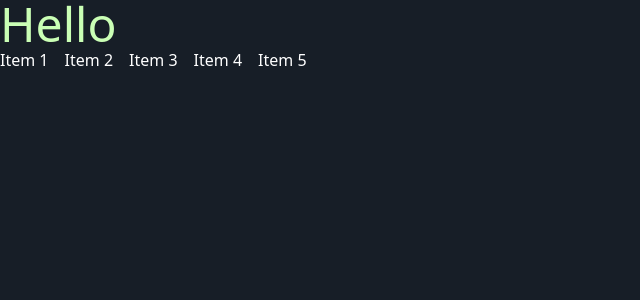
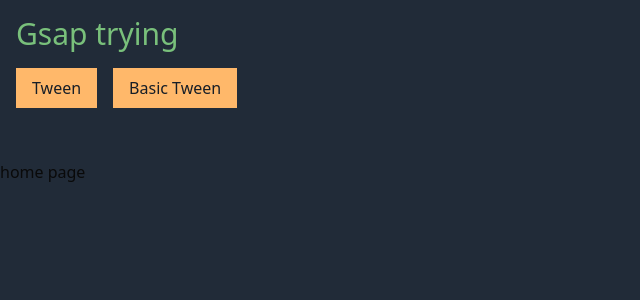
Before and after one commit to FourSqweez/try-nextjs-gsap-tailwind-v4-shadcn-bun, a Next.js app: page / in a window 1280 px wide. Shown: the top 300 px of the page, without its empty margins (0-640 px from the left). Built offline with nearby package versions, Linux system fonts and the light colour scheme.

Commit message:
Move component to page (no need to have RSC, caz don't fetch but just show animation) so 'use client' in page

```diff
--- a/src/components/lessons/tween/tween-control.tsx
+++ b/src/app/(lesson)/tween-control/page.tsx
@@ -1,10 +1,11 @@
 "use client";
+
 import { ControlButton } from "@/components/elements/control-button";
 import { useGSAP } from "@gsap/react";
 import gsap from "gsap";
 import React, { useCallback } from "react";
 
-const TweenControl: React.FC = () => {
+const TweenControlPage = () => {
   const tweenRef = React.useRef<GSAPTween | null>(null);
 
   useGSAP(
@@ -26,7 +27,7 @@ const TweenControl: React.FC = () => {
   const restart = useCallback(() => tweenRef.current?.restart(), []);
 
   return (
-    <div className="bg-[#0a5b90] p-5 text-center font-sans">
+    <div className="h-screen bg-[#0a5b90] p-5 text-center font-sans">
       <img
         className="green mx-auto block"
         src="https://s3-us-west-2.amazonaws.com/s.cdpn.io/32887/fred.svg"
@@ -43,4 +44,4 @@ const TweenControl: React.FC = () => {
   );
 };
 
-export default TweenControl;
+export default TweenControlPage;
--- a/src/app/layout.tsx
+++ b/src/app/layout.tsx
@@ -1,3 +1,4 @@
+import Navbar from "@/components/navbar";
 import type { Metadata } from "next";
 import { Geist, Geist_Mono } from "next/font/google";
 import "./globals.css";
@@ -27,7 +28,10 @@ export default function RootLayout({
       <body
         className={`${geistSans.variable} ${geistMono.variable} antialiased`}
       >
-        {children}
+        <div className="bg-kitty-darker">
+          <Navbar />
+          {children}
+        </div>
       </body>
     </html>
   );
--- a/src/app/page.tsx
+++ b/src/app/page.tsx
@@ -1,11 +1,8 @@
 export default function Home() {
   return (
-    <div className="bg-kitty-dark h-screen w-full">
-      <h1 className="text-kitty-green-pale text-5xl">Hello</h1>
-      <div className="flex gap-4 text-white">
-        {Array.from({ length: 5 }, (_, i) => (
-          <div key={i}>Item {i + 1}</div>
-        ))}
+    <div className="h-screen pt-40">
+      <div className="container mx-auto">
+        <h1>home page</h1>
       </div>
     </div>
   );
--- a/src/app/tween/page.tsx
+++ /dev/null
@@ -1,11 +0,0 @@
-// import BasicTween from "@/components/lessons/tween/basic-tween";
-import TweenControl from "@/components/lessons/tween/tween-control";
-
-export default function Page() {
-  return (
-    <div className="flex w-full flex-col">
-      {/* <BasicTween /> */}
-      <TweenControl />
-    </div>
-  );
-}
--- /dev/null
+++ b/src/components/navbar.tsx
@@ -0,0 +1,35 @@
+import Link from "next/link";
+
+const routes = [
+  {
+    name: "Tween",
+    href: "/tween-control",
+  },
+  {
+    name: "Basic Tween",
+    href: "/basic-tween",
+  },
+];
+export default function Navbar() {
+  return (
+    <div className="fixed top-4 left-4 z-10">
+      <Link
+        className="text-kitty-green-dark z-10 cursor-pointer text-3xl"
+        href="/"
+      >
+        Gsap trying
+      </Link>
+      <div className="text-kitty-dark mt-4 flex h-fit w-fit gap-4">
+        {routes.map((route) => (
+          <Link
+            className="cursor-pointer bg-orange-300 px-4 py-2"
+            key={route.href}
+            href={route.href}
+          >
+            {route.name}
+          </Link>
+        ))}
+      </div>
+    </div>
+  );
+}
```
Also changed, not shown: src/app/(lesson)/basic-tween/page.tsx (renamed from src/components/lessons/tween/basic-tween.tsx).
